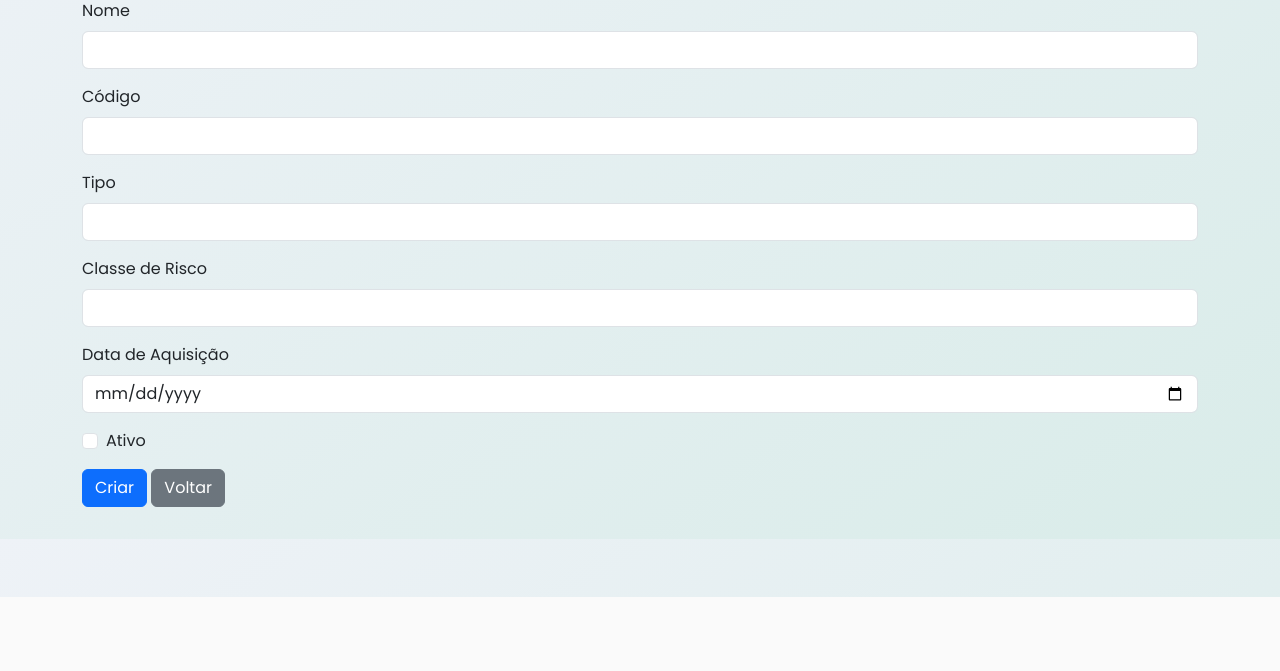
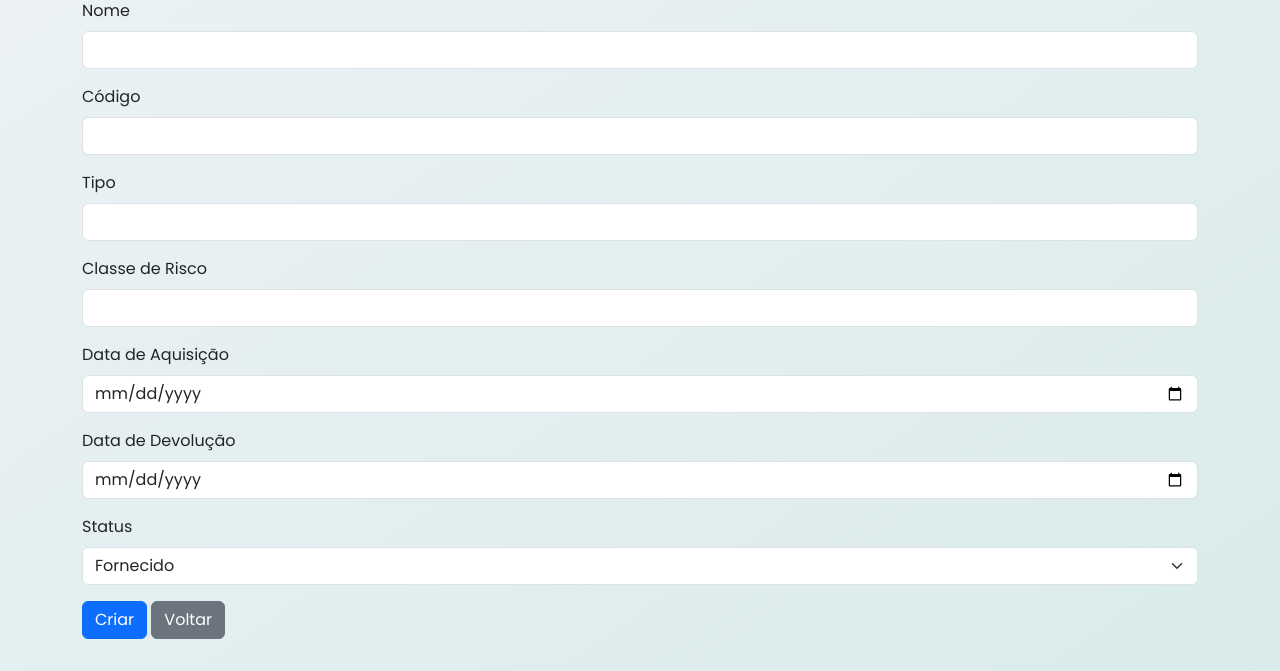
Before and after one commit to MireleRod/EPI-system, a Django app: page /equipamentos/criar/ in a window 1280 px wide. Shown: the part 203-874 px from the top of the page. Before the commit the page ends 800 px from the top, so only its background shows below. Run offline with Django 5.2, Linux system fonts and the light colour scheme.

Commit message:
Correções na tela de controle de EPI

```diff
--- a/equipamentos/admin.py
+++ b/equipamentos/admin.py
@@ -5,6 +5,6 @@ from .models import Equipamento
 
 @admin.register(Equipamento)
 class EquipamentoAdmin(admin.ModelAdmin):
-    list_display = ('nome', 'codigo', 'tipo', 'classe_risco', 'data_aquisicao', 'ativo')
+    list_display = ('nome', 'codigo', 'tipo', 'classe_risco', 'data_aquisicao', 'status')
     search_fields = ('nome', 'codigo', 'tipo', 'classe_risco')
-    list_filter = ('ativo', 'tipo', 'classe_risco')
+    list_filter = ('status', 'tipo', 'classe_risco')
--- a/equipamentos/templates/equipamentos_form.html
+++ b/equipamentos/templates/equipamentos_form.html
@@ -55,11 +55,21 @@
             </div>
             <div class="mb-3">
                 <label for="data_aquisicao" class="form-label">Data de Aquisição</label>
-                <input type="date" class="form-control" id="data_aquisicao" name="data_aquisicao" value="{% if obj %}{{ obj.data_aquisicao }}{% endif %}">
+                <input type="date" class="form-control" id="data_aquisicao" name="data_aquisicao" value="{% if obj and obj.data_aquisicao %}{{ obj.data_aquisicao|date:'Y-m-d' }}{% endif %}">
             </div>
-            <div class="form-check mb-3">
-                <input class="form-check-input" type="checkbox" id="ativo" name="ativo" {% if obj and obj.ativo %}checked{% endif %}>
-                <label class="form-check-label" for="ativo">Ativo</label>
+            <div class="mb-3">
+                <label for="data_devo" class="form-label">Data de Devolução</label>
+                <input type="date" class="form-control" id="data_devo" name="data_devo" value="{% if obj and obj.data_devo %}{{ obj.data_devo|date:'Y-m-d' }}{% endif %}">
+            </div>
+            <div class="mb-3">
+                <label for="status" class="form-label">Status</label>
+                <select class="form-select" id="status" name="status">
+                    <option value="fornecido" {% if obj %}{% if obj.status == 'fornecido' %}selected{% endif %}{% else %}selected{% endif %}>Fornecido</option>
+                    <option value="emprestado" {% if obj and obj.status == 'emprestado' %}selected{% endif %}>Emprestado</option>
+                    <option value="devolvido" {% if obj and obj.status == 'devolvido' %}selected{% endif %}>Devolvido</option>
+                    <option value="danificado" {% if obj and obj.status == 'danificado' %}selected{% endif %}>Danificado</option>
+                    <option value="perdido" {% if obj and obj.status == 'perdido' %}selected{% endif %}>Perdido</option>
+                </select>
             </div>
             <button type="submit" class="btn btn-primary">{% if obj %}Atualizar{% else %}Criar{% endif %}</button>
             <a href="{% url 'equipamentos_lista' %}" class="btn btn-secondary">Voltar</a>
--- a/equipamentos/templates/equipamentos_lista.html
+++ b/equipamentos/templates/equipamentos_lista.html
@@ -63,7 +63,8 @@
                     <th>Tipo</th>
                     <th>Classe de Risco</th>
                     <th>Data de Aquisição</th>
-                    <th>Ativo</th>
+                    <th>Data de Devolução</th>
+                    <th>Status</th>
                     <th>Ações</th>
                 </tr>
             </thead>
@@ -75,7 +76,8 @@
                     <td>{{ equipamento.tipo }}</td>
                     <td>{{ equipamento.classe_risco }}</td>
                     <td>{{ equipamento.data_aquisicao|date:'d/m/Y' }}</td>
-                    <td>{{ equipamento.ativo|yesno:'Sim,Não' }}</td>
+                    <td>{{ equipamento.data_devo|date:'d/m/Y' }}</td>
+                    <td>{{ equipamento.get_status_display }}</td>
                     <td>
                         <a href="{% url 'equipamentos_editar' equipamento.id %}" class="btn btn-warning btn-sm">Editar</a>
                         <a href="{% url 'equipamentos_excluir' equipamento.id %}" class="btn btn-danger btn-sm">Excluir</a>
--- a/equipamentos/views.py
+++ b/equipamentos/views.py
@@ -27,7 +27,8 @@ def criar_equipamento(request):
                 tipo=request.POST['tipo'],
                 classe_risco=request.POST['classe_risco'],
                 data_aquisicao=request.POST['data_aquisicao'] or None,
-                ativo=('ativo' in request.POST),
+                data_devo=request.POST['data_devo'] or None,
+                status=request.POST['status'],
             )
             messages.success(request, 'Equipamento criado com sucesso!')
         except Exception as e:
@@ -46,8 +47,11 @@ def editar_equipamento(request, id):
             obj.codigo = request.POST['codigo']
             obj.tipo = request.POST['tipo']
             obj.classe_risco = request.POST['classe_risco']
-            obj.data_aquisicao = request.POST['data_aquisicao'] or None
-            obj.ativo = ('ativo' in request.POST)
+            data_aquisicao = request.POST.get('data_aquisicao', '')
+            data_devo = request.POST.get('data_devo', '')
+            obj.data_aquisicao = data_aquisicao if data_aquisicao != '' else obj.data_aquisicao
+            obj.data_devo = data_devo if data_devo != '' else obj.data_devo
+            obj.status = request.POST['status']
             obj.save()
             messages.success(request, 'Equipamento atualizado com sucesso!')
             return redirect('equipamentos_editar', id=id)
```
Also changed, not shown: equipamentos/models.py (+16 -1 lines), db.sqlite3, equipamentos/migrations/0002_equipamento_data_devo.py (added), equipamentos/migrations/0003_remove_equipamento_ativo_equipamento_status.py (added).
